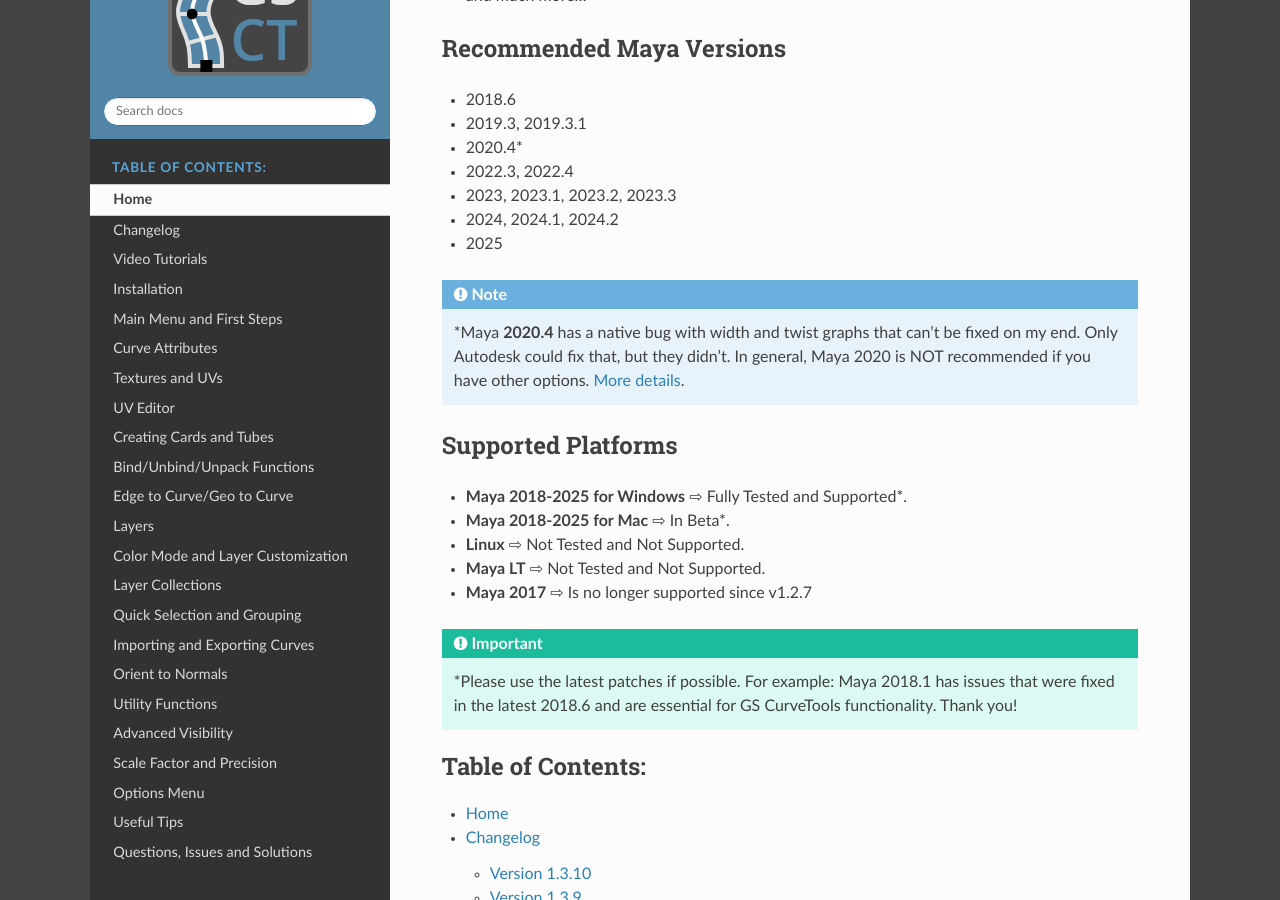
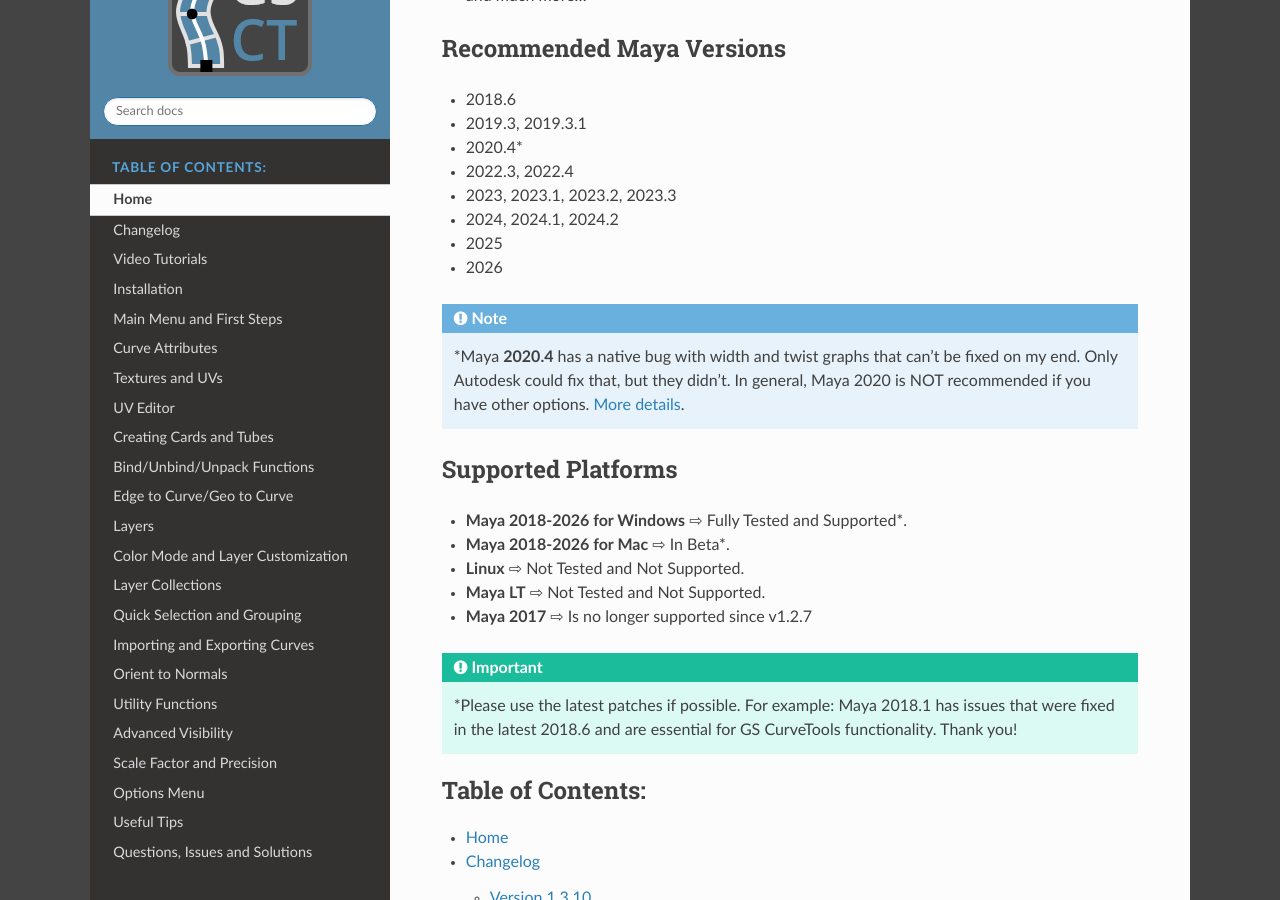
Before and after one commit to Video-Nomad/gs-curvetools-docs, a Sphinx documentation site: the page built from docs/source/index.rst, in a window 1280 px wide and 900 px high, scrolled down 2312 px. Built offline with Sphinx 7.4.7 and the Read the Docs theme 3.1.0, drawn with Linux system fonts in a browser that asks for light colours; some of the changed text lies outside the part shown.

Commit message:
Updated supported Maya versions

```diff
--- a/docs/source/conf.py
+++ b/docs/source/conf.py
@@ -18,7 +18,7 @@
 try:
     YEAR = datetime.datetime.now().year
 except BaseException:
-    YEAR = 2024
+    YEAR = 2025
 
 # -- Project information -----------------------------------------------------
 
--- a/docs/source/index.rst
+++ b/docs/source/index.rst
@@ -2,7 +2,7 @@
 GS CurveTools for Autodesk Maya Documentation
 #############################################
 
-**For Maya 2018-2025**
+**For Maya 2018-2026**
 
 Links
 ^^^^^
@@ -83,6 +83,7 @@
 - 2023, 2023.1, 2023.2, 2023.3
 - 2024, 2024.1, 2024.2
 - 2025
+- 2026
 
 .. note::
 
@@ -91,8 +92,8 @@
 Supported Platforms
 ^^^^^^^^^^^^^^^^^^^
 
-- **Maya 2018-2025 for Windows** ⇨ Fully Tested and Supported*.
-- **Maya 2018-2025 for Mac** ⇨ In Beta*.
+- **Maya 2018-2026 for Windows** ⇨ Fully Tested and Supported*.
+- **Maya 2018-2026 for Mac** ⇨ In Beta*.
 - **Linux** ⇨ Not Tested and Not Supported.
 - **Maya LT** ⇨ Not Tested and Not Supported.
 - **Maya 2017** ⇨ Is no longer supported since v1.2.7
```
